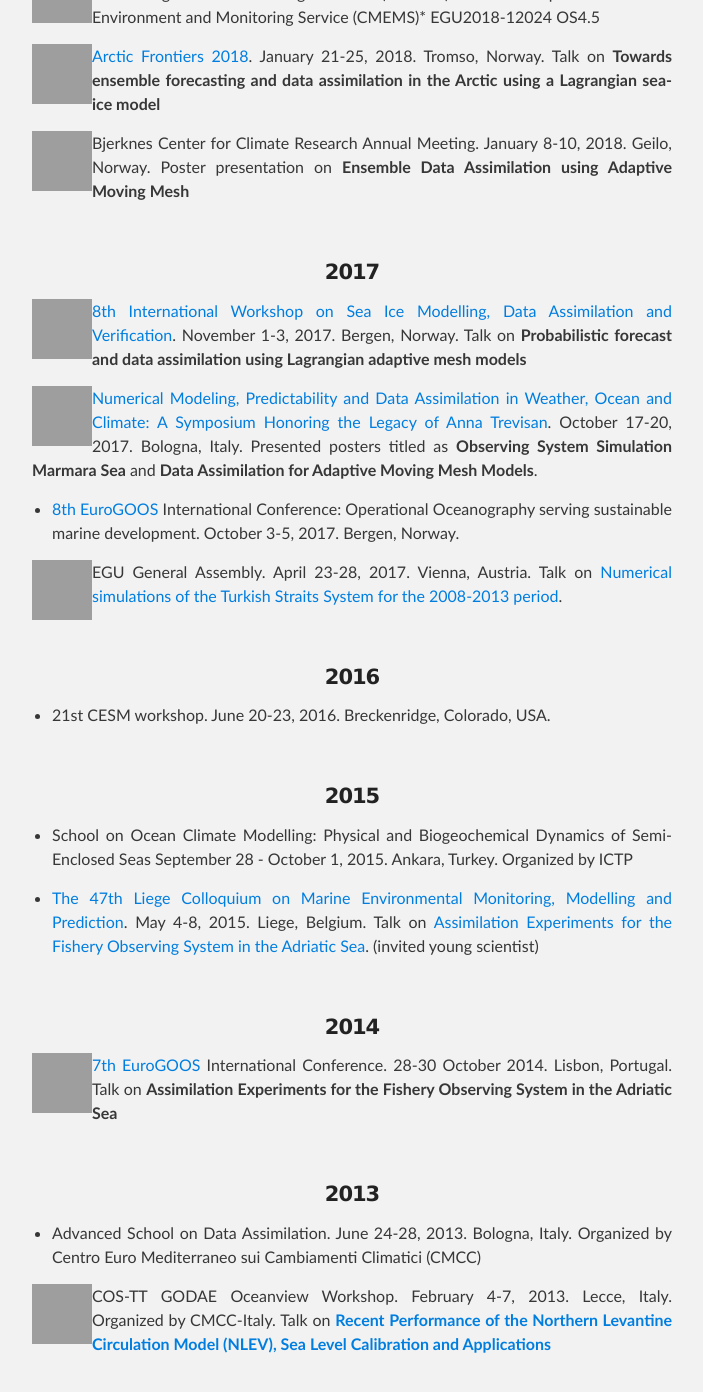
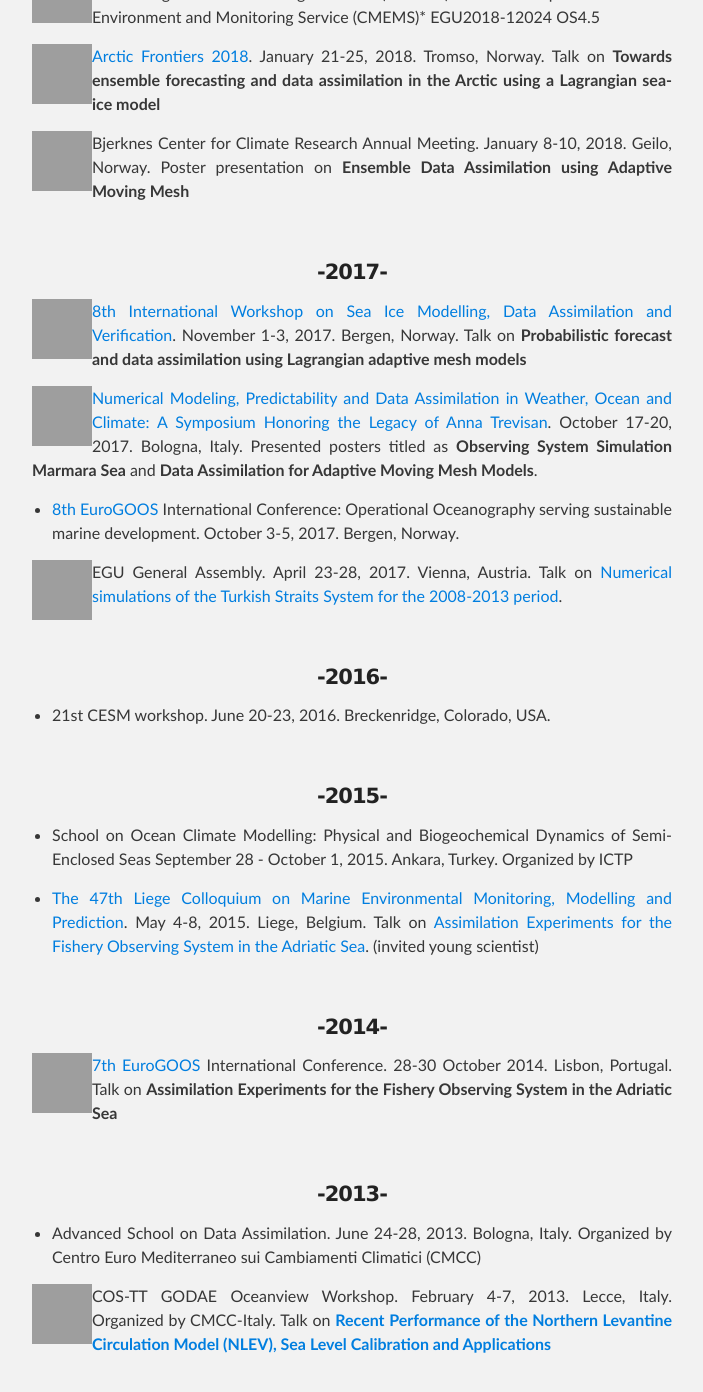
Before and after one commit to aydogduali/aydogduali.github.io, a Jekyll site: the page built from calendar/index.md, in a window 1280 px wide and 1400 px high, scrolled down 1138 px, cut to the strip 0-1392 px from the top of the window. Shown: the whole strip, without its empty margins (288-991 px from the left). Built offline with Jekyll 4.4.1, drawn with Linux system fonts in a browser that asks for light colours; the repository's description, which GitHub fills in, is left out; our own code applies the rules of GitHub Pages for plain Markdown files; some of the changed text lies outside the part shown; grey boxes are pictures that could not be loaded.

Commit message:
line break

```diff
--- a/calendar/index.md
+++ b/calendar/index.md
@@ -6,7 +6,7 @@ layout: default
 
 ###  Past Activities
 
-#### 2018
+#### -2018-
 
 - Data Assimilation Meetings at [DARC](http://www.met.reading.ac.uk/~darc/meetings). June 6, 2018. Reading, UK.
 
@@ -47,7 +47,7 @@ Bjerknes Center for Climate Research Annual Meeting. January 8-10, 2018. Geilo,
 
 
 <br/>
-#### 2017
+#### -2017-
 <div style="float: left; clear: left">
 <iframe src="https://widgets.figshare.com/articles/5821659/embed?show_title=0" width="60" height="60" frameborder="0"></iframe>
 </div>
@@ -67,19 +67,19 @@ Bjerknes Center for Climate Research Annual Meeting. January 8-10, 2018. Geilo,
 EGU General Assembly. April 23-28, 2017. Vienna, Austria. Talk on [Numerical simulations of the Turkish Straits System for the 2008-2013 period](http://meetingorganizer.copernicus.org/EGU2017/EGU2017-11612.pdf).
 
 <br/>
-#### 2016
+#### -2016-
 
 - 21st CESM workshop. June 20-23, 2016. Breckenridge, Colorado, USA.
 
 <br/>
-#### 2015
+#### -2015-
 
 - School on Ocean Climate Modelling: Physical and Biogeochemical Dynamics of Semi- Enclosed Seas September 28 - October 1, 2015. Ankara, Turkey. Organized by ICTP
 
 - [The 47th Liege Colloquium on Marine Environmental Monitoring, Modelling and Prediction](http://modb.oce.ulg.ac.be/colloquium/2015). May 4-8, 2015. Liege, Belgium. Talk on [Assimilation Experiments for the Fishery Observing System in the Adriatic Sea](https://www.researchgate.net/publication/276069664_Assimilation_Experiments_for_the_Fishery_Observing_System_in_the_Adriatic_Sea). (invited young scientist)
 
 <br/>
-#### 2014
+#### -2014-
 
 <div style="float: left; clear: left">
 <iframe src="https://widgets.figshare.com/articles/5821602/embed?show_title=0" width="60" height="60" frameborder="0"></iframe>
@@ -87,7 +87,7 @@ EGU General Assembly. April 23-28, 2017. Vienna, Austria. Talk on [Numerical sim
  [7th EuroGOOS](http://eurogoos.eu/2014/07/21/7th-eurogoos-conference-programme-now) International Conference. 28-30 October 2014. Lisbon, Portugal. Talk on **Assimilation Experiments for the Fishery Observing System in the Adriatic Sea**
 
 <br/>
-#### 2013
+#### -2013-
 
 - Advanced School on Data Assimilation. June 24-28, 2013. Bologna, Italy. Organized by Centro Euro Mediterraneo sui Cambiamenti Climatici (CMCC)
 
@@ -97,11 +97,11 @@ EGU General Assembly. April 23-28, 2017. Vienna, Austria. Talk on [Numerical sim
 COS-TT GODAE Oceanview Workshop. February 4-7, 2013. Lecce, Italy. Organized by CMCC-Italy. Talk on [**Recent Performance of the Northern Levantine Circulation Model (NLEV), Sea Level Calibration and Applications**](https://www.godae.org/~godae-data/OceanView/Events/COSS-TT-workshop-Feb-2013/presentations/1.5-2013_GODAE-OCEANVIEW_COOS-TT-Lecce.pdf)
 
 <br/>
-#### 2011
+#### -2011-
 
 - Coastal Modeling Summer School. September 19-23, 2011. La Londe, France. Organized by University of Toulon
 
 <br/>
-#### 2010
+#### -2010-
 
 - Advanced School on Data Assimilation. June 7-11, 2010. Bologna, Italy. Organized by Centro Euro Mediterraneo sui Cambiamenti Climatici (CMCC) and Gruppo Nazionale di Oceanografia Operativa (GNOO)
```
